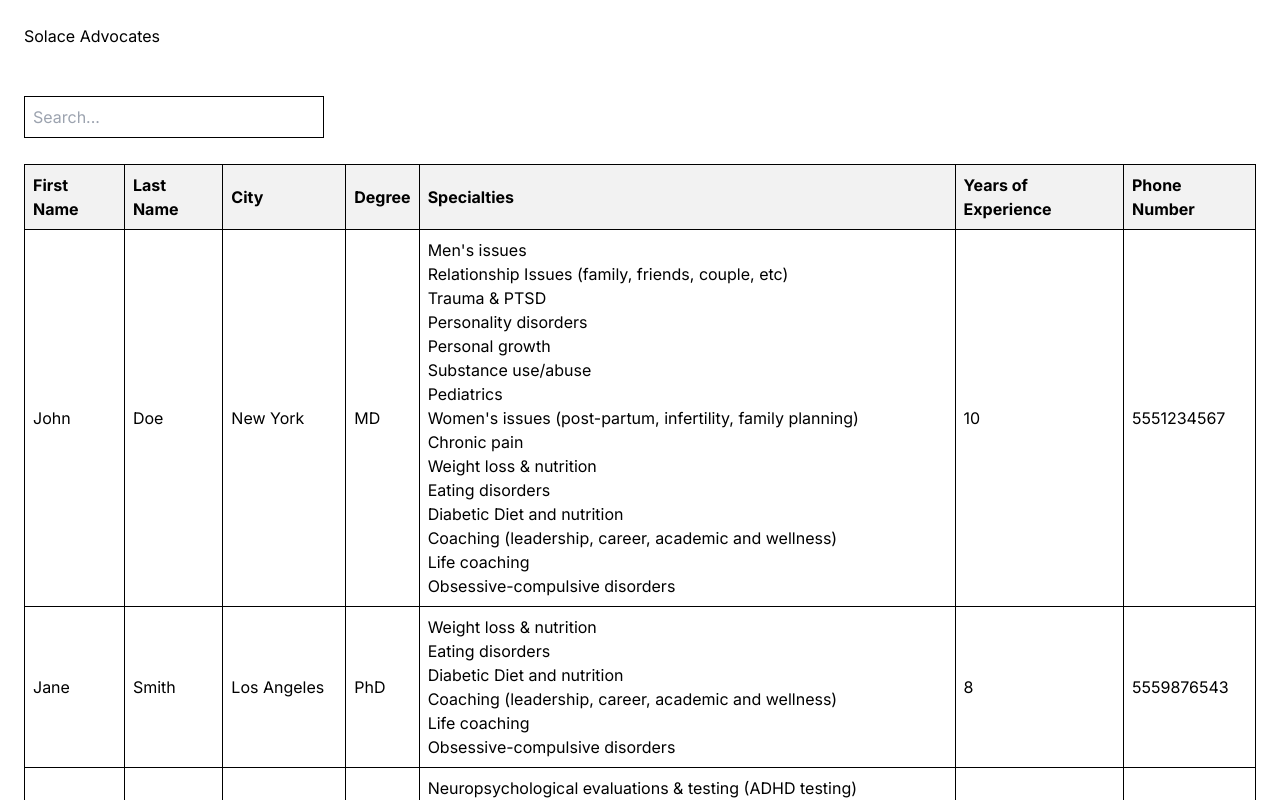
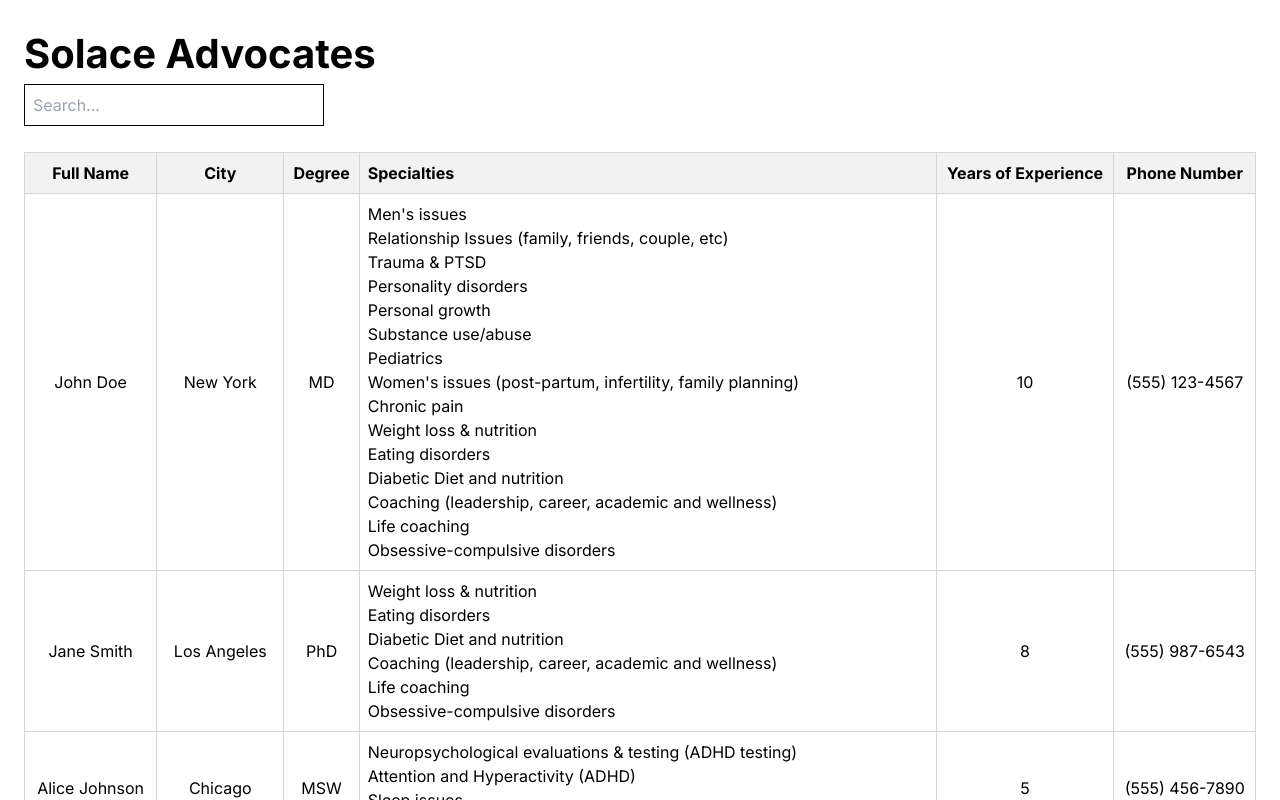
Before and after one commit to kquilty/solace-candidate-assignment-main, a Next.js app: page / in a window 1280 px wide. Shown: the top 800 px of the page. Built offline with nearby package versions, Linux system fonts and the light colour scheme.

Commit message:
- Style adjustments/improvements - Formatted phone number - Combined first/last name into one column (search friendly)

```diff
--- a/src/app/globals.css
+++ b/src/app/globals.css
@@ -1,6 +1,11 @@
 @tailwind base;
 @tailwind components;
 @tailwind utilities;
+
+.title {
+  font-size: 2.5rem;
+  font-weight: bold;
+}
 
 .results-table {
   width: 100%;
@@ -9,9 +14,9 @@
 }
 .results-table th,
 .results-table td {
-  border: 1px solid black;
+  border: 1px solid rgb(214, 214, 214);
   padding: 8px;
-  text-align: left;
+  text-align: center;
 }
 .results-table th {
   background-color: #f2f2f2;
--- a/src/app/page.tsx
+++ b/src/app/page.tsx
@@ -28,9 +28,9 @@
         // Filter advocates based on search term
         let lowerSearchTerm = searchTerm.toLowerCase();
         const filteredAdvocates = advocates.filter((advocate: Advocate) => {
+            let fullName = advocate.firstName + " " + advocate.lastName;
             return (
-                advocate.firstName.toLowerCase().includes(lowerSearchTerm) ||
-                advocate.lastName.toLowerCase().includes(lowerSearchTerm) ||
+                fullName.toLowerCase().includes(lowerSearchTerm) ||
                 advocate.city.toLowerCase().includes(lowerSearchTerm) ||
                 advocate.degree.toLowerCase().includes(lowerSearchTerm) ||
                 advocate.specialties.some((s) => s.toLowerCase().includes(lowerSearchTerm)) ||
@@ -53,14 +53,12 @@
 
     return (
         <main style={{ margin: "24px" }}>
-            <h1>Solace Advocates</h1>
-            <br />
-            <br />
+            <h1 className="title">Solace Advocates</h1>
             <div>
                 <input
                     id="search-input"
                     placeholder="Search..."
-                    style={{ border: "1px solid black" }}
+                    className="search-input"
                     value={filterValue}
                     onChange={onFilterTextChange}
                     />
@@ -83,11 +81,10 @@
             <table className="results-table">
                 <thead>
                     <tr>
-                        <th>First Name</th>
-                        <th>Last Name</th>
+                        <th>Full Name</th>
                         <th>City</th>
                         <th>Degree</th>
-                        <th>Specialties</th>
+                        <th style={{ textAlign: 'left' }}>Specialties</th>
                         <th>Years of Experience</th>
                         <th>Phone Number</th>
                     </tr>
@@ -96,17 +93,16 @@
                     {filteredAdvocates.map((advocate: Advocate) => {
                         return (
                             <tr key={advocate.firstName + advocate.lastName + advocate.phoneNumber}>
-                                <td>{advocate.firstName}</td>
-                                <td>{advocate.lastName}</td>
+                                <td>{advocate.firstName} {advocate.lastName}</td>
                                 <td>{advocate.city}</td>
                                 <td>{advocate.degree}</td>
-                                <td>
+                                <td style={{ textAlign: 'left' }}>
                                     {advocate.specialties.map((s: string) => (
                                         <div key={s}>{s}</div>
                                     ))}
                                 </td>
                                 <td>{advocate.yearsOfExperience}</td>
-                                <td>{advocate.phoneNumber}</td>
+                                <td>{formatPhoneNumber(advocate.phoneNumber)}</td>
                             </tr>
                         );
                     })}
@@ -114,6 +110,11 @@
             </table>
         </main>
     );
+
+    function formatPhoneNumber(phoneNumber: number): string {
+        const phoneString = phoneNumber.toString();
+        return `(${phoneString.slice(0, 3)}) ${phoneString.slice(3, 6)}-${phoneString.slice(6)}`;
+    }
 }
 
 interface Advocate {
```
